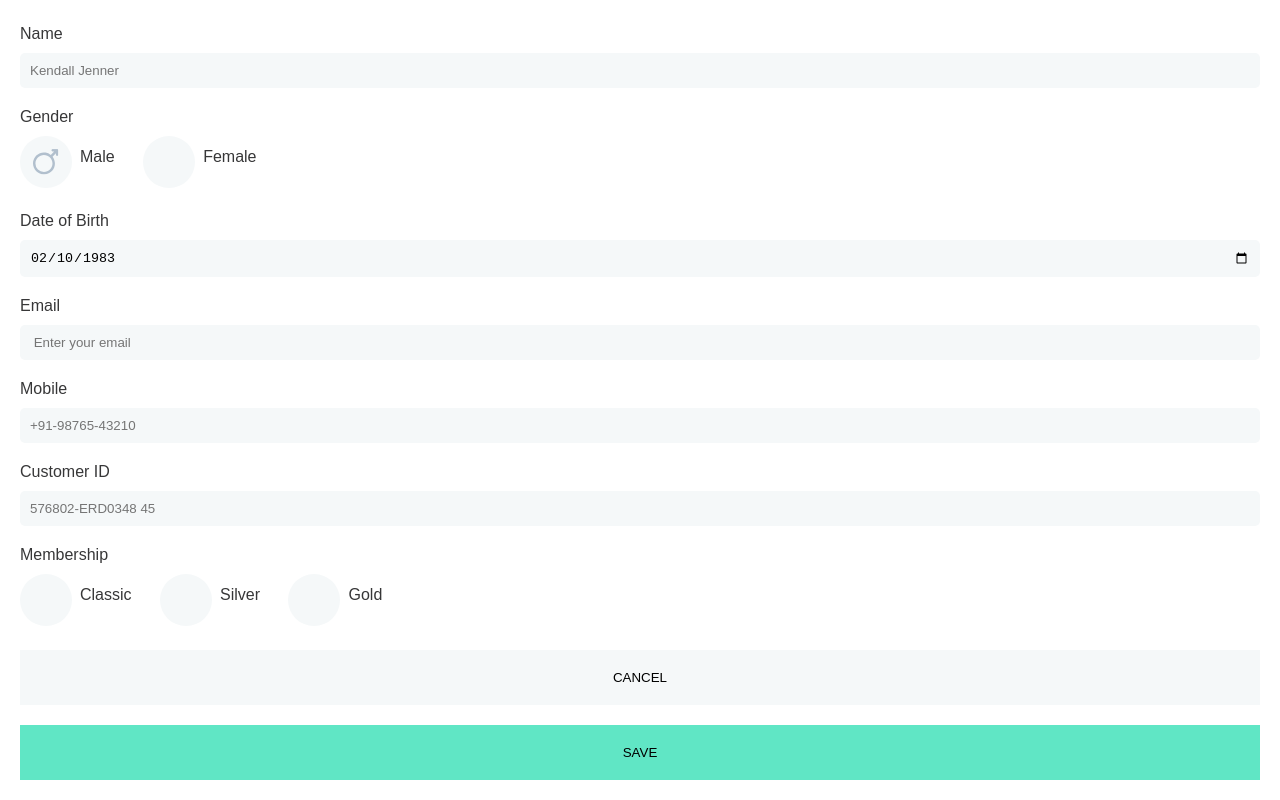
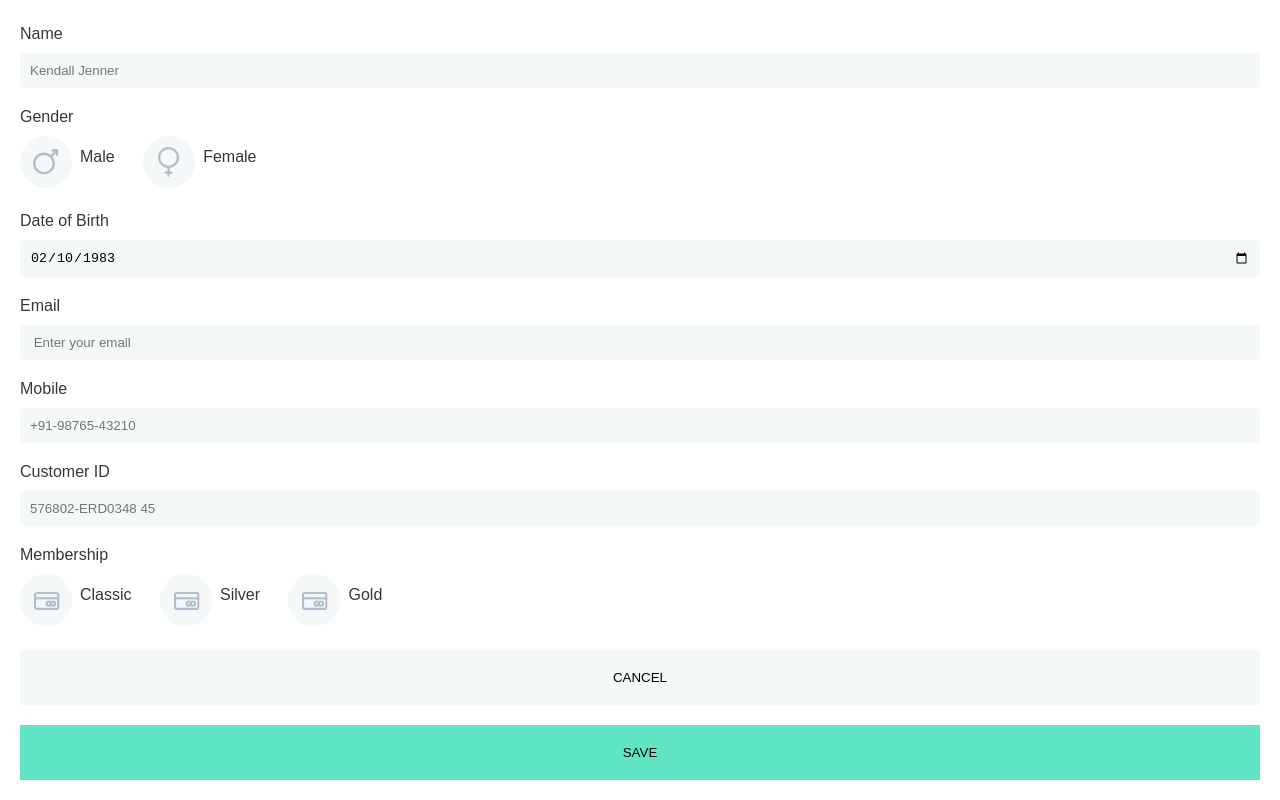
Before and after one commit to 3aPretorius/p45-front-end-challenge, a website built with Parcel: page src/index.html in a window 1280 px wide. Shown: the part 1515-2315 px from the top of the page. Built offline with nearby package versions, Linux system fonts and the light colour scheme.

Commit message:
Form: Fixed radion inputs

```diff
--- a/src/components/user-profile-page/_user-profile-page.scss
+++ b/src/components/user-profile-page/_user-profile-page.scss
@@ -91,6 +91,8 @@
 
         &:checked {
           background: #b1bfcd;
+          background-position: center center;
+          background-repeat: no-repeat;
         }
       }
     }
@@ -103,49 +105,21 @@
       }
     }
 
-    // input[type="radio"][name="gender"][value="female"] {
-    //   background: #F5F8F9 url("/components/user-profile-page/images/venus-symbol.svg")
-    //     no-repeat center center;
+    input[type="radio"][name="gender"][value="female"] {
+      background-image: url("/components/user-profile-page/images/venus-symbol.svg");
 
-    //   //   &:checked{
-    //   //     background: #B1BFCD
-    //   // url("/components/user-profile-page/images/venus-symbol--white.svg")
-    //   //   no-repeat center center;
-    //   //   }
-    // }
+      &:checked {
+        background-image: url("/components/user-profile-page/images/venus-symbol--white.svg");
+      }
+    }
 
-    // input[type="radio"][name="membership"][value="classic"] {
-    //   background: #F5F8F9 url("/components/user-profile-page/images/card.svg")
-    //     no-repeat center center;
+    input[type="radio"][name="membership"] {
+      background-image: url("/components/user-profile-page/images/card.svg");
 
-    //   //   &:checked{
-    //   //     background: #B1BFCD
-    //   // url("/components/user-profile-page/images/card--white.svg")
-    //   //   no-repeat center center;
-    //   //   }
-    // }
-
-    // input[type="radio"][name="membership"][value="silver"] {
-    //   background: #F5F8F9 url("/components/user-profile-page/images/card.svg")
-    //     no-repeat center center;
-
-    //   //   &:checked{
-    //   //     background: #B1BFCD
-    //   // url("/components/user-profile-page/images/card--white.svg")
-    //   //   no-repeat center center;
-    //   //   }
-    // }
-
-    // input[type="radio"][name="membership"][value="gold"] {
-    //   background: #F5F8F9 url("/components/user-profile-page/images/card.svg")
-    //     no-repeat center center;
-
-    //     &:checked{
-    //       background: #B1BFCD
-    //   url("/components/user-profile-page/images/card--white.svg")
-    //     no-repeat center center;
-    //     }
-    // }
+      &:checked {
+        background-image: url("/components/user-profile-page/images/card--white.svg");
+      }
+    }
 
     &__buttons {
       margin-top: 2rem;
```
